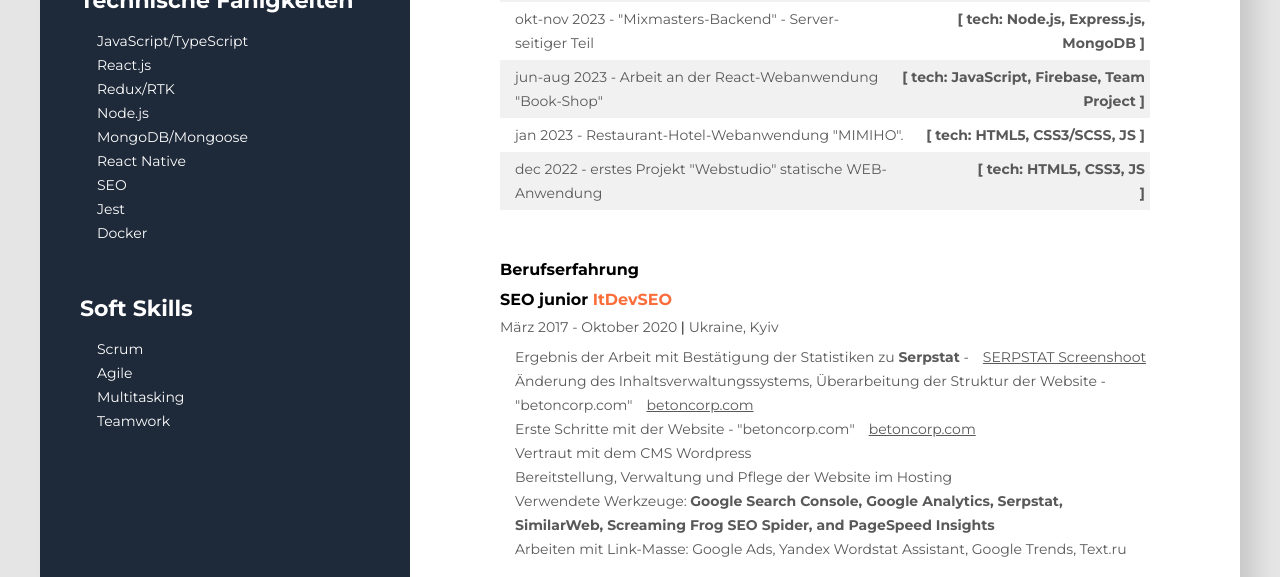
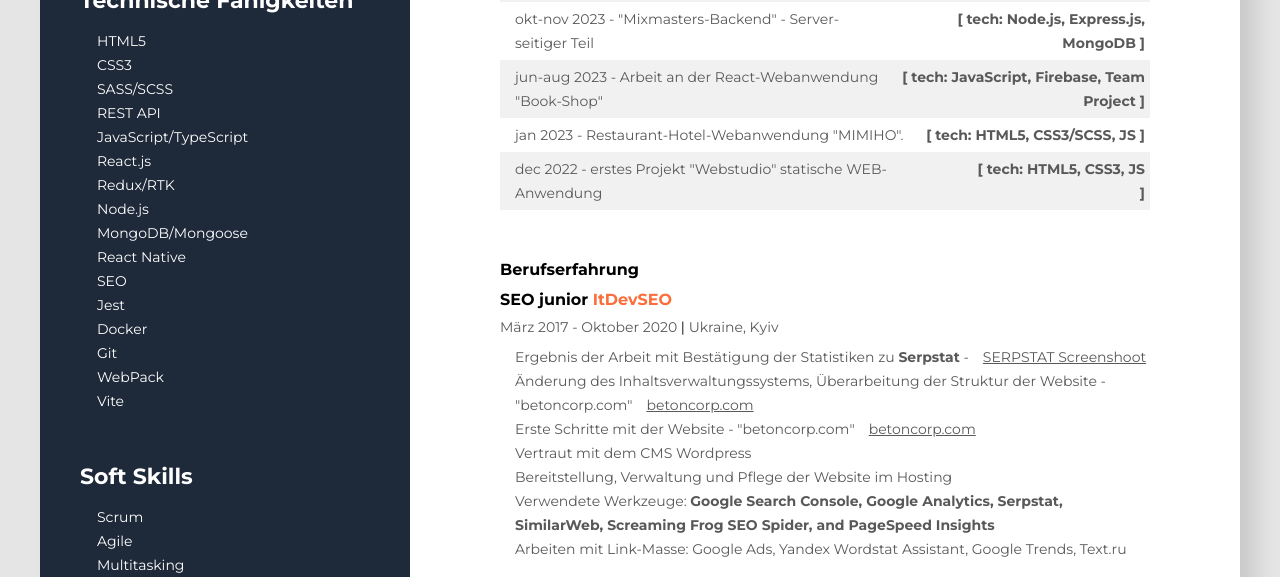
Before and after one commit to DemiGGV/my-resume, a plain HTML site: page index-de.html in a window 1280 px wide. Shown: the part 784-1361 px from the top of the page. Drawn offline with Linux system fonts and the light colour scheme.

Commit message:
backzuruck

```diff
--- a/index-de.html
+++ b/index-de.html
@@ -201,10 +201,10 @@
             <div class="TechSkills">
                 <h3 class="sidebar__title">Technische Fähigkeiten</h3>
                 <ul class="TechSkills__list">
-                    <!-- <li class="Skills__item"><span class="Skills__text">HTML5</span></li> -->
-                    <!-- <li class="Skills__item"><span class="Skills__text">CSS3</span></li> -->
-                    <!-- <li class="Skills__item"><span class="Skills__text">SASS/SCSS</span></li> -->
-                    <!-- <li class="Skills__item"><span class="Skills__text">REST API</span></li> -->
+                    <li class="Skills__item"><span class="Skills__text">HTML5</span></li>
+                    <li class="Skills__item"><span class="Skills__text">CSS3</span></li>
+                    <li class="Skills__item"><span class="Skills__text">SASS/SCSS</span></li>
+                    <li class="Skills__item"><span class="Skills__text">REST API</span></li>
                     <li class="Skills__item"><span class="Skills__text">JavaScript/TypeScript</span></li>
                     <li class="Skills__item"><span class="Skills__text">React.js</span></li>
                     <li class="Skills__item"><span class="Skills__text">Redux/RTK</span></li>
@@ -214,9 +214,9 @@
                     <li class="Skills__item"><span class="Skills__text">SEO</span></li>
                     <li class="Skills__item"><span class="Skills__text">Jest</span></li>
                     <li class="Skills__item"><span class="Skills__text">Docker</span></li>
-                    <!-- <li class="Skills__item"><span class="Skills__text">Git</span></li> -->
-                    <!-- <li class="Skills__item"><span class="Skills__text">WebPack</span></li> -->
-                    <!-- <li class="Skills__item"><span class="Skills__text">Vite</span></li> -->
+                    <li class="Skills__item"><span class="Skills__text">Git</span></li>
+                    <li class="Skills__item"><span class="Skills__text">WebPack</span></li>
+                    <li class="Skills__item"><span class="Skills__text">Vite</span></li>
                 </ul>
             </div>
 
```
Also changed, not shown: index-ru.html (+4 -4 lines), index.html (+4 -4 lines).
